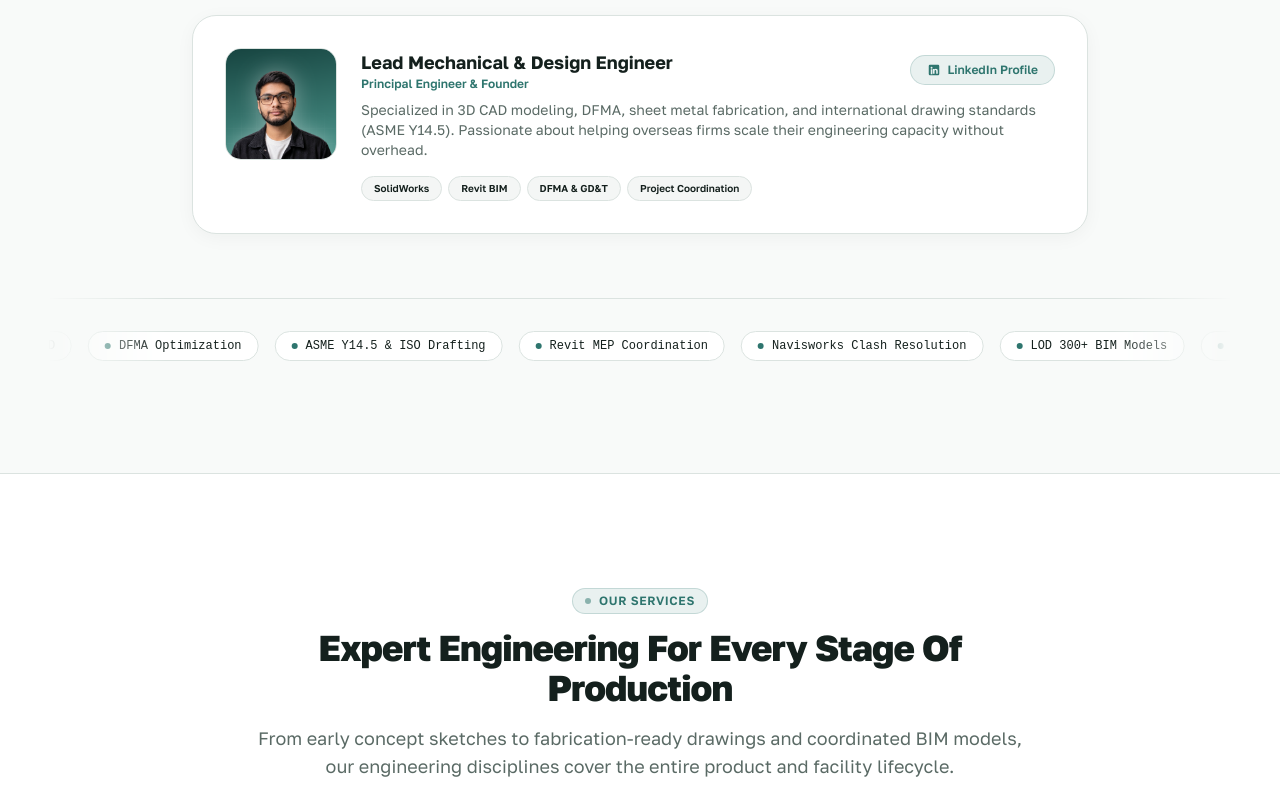
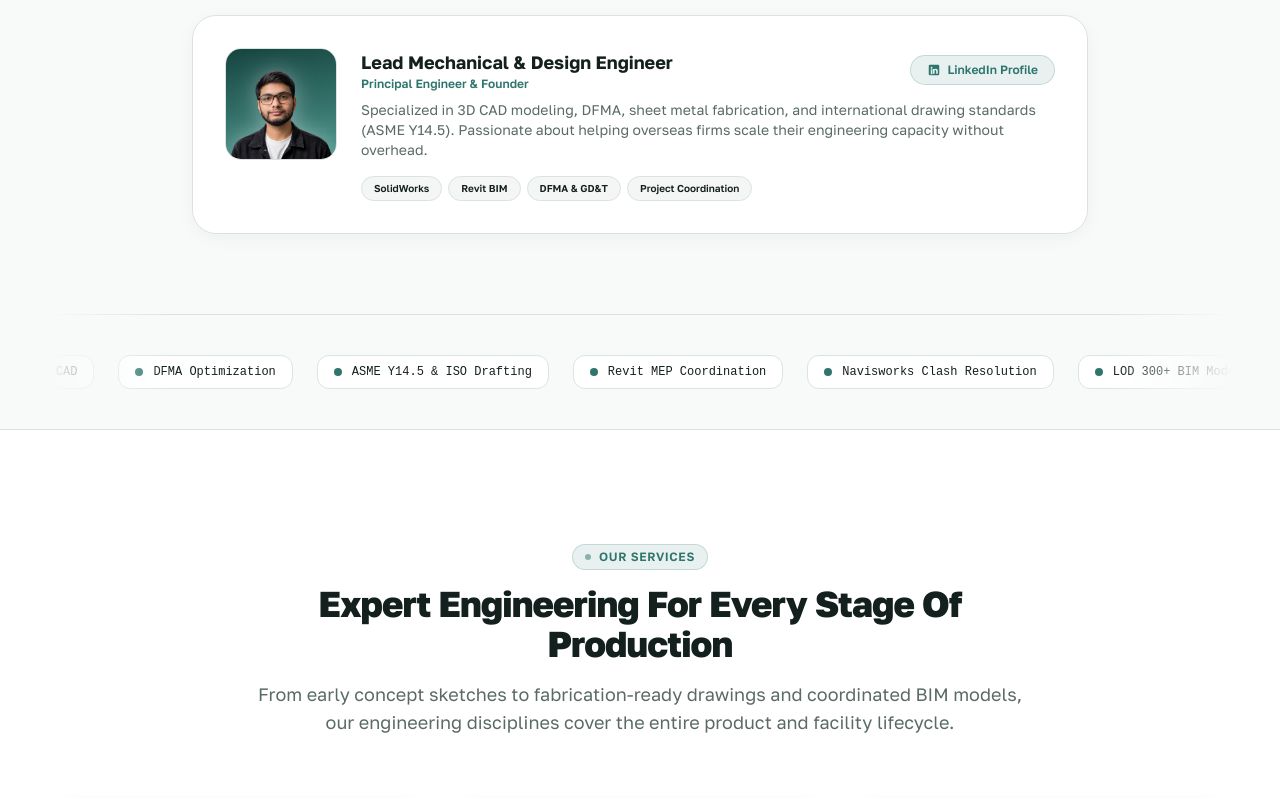
Before and after one commit to mdshafayatullahshanto/escalup, a React (Vite) app: page / in a window 1280 px wide. Shown: the part 2328-3126 px from the top of the page. Built offline with nearby package versions, Linux system fonts and the light colour scheme; no server answers.

Commit message:
feat: align discipline ticker motion and vertically center in its strip

```diff
--- a/src/components/AboutManifesto.jsx
+++ b/src/components/AboutManifesto.jsx
@@ -46,7 +46,7 @@ export default function AboutManifesto() {
   const leadEngineer = teamData[0];
 
   return (
-    <section id="about" className="py-20 md:py-28 bg-[#F8FAF9] border-b border-[#DBE3E0] relative overflow-hidden scroll-mt-12">
+    <section id="about" className="pt-20 md:pt-28 pb-0 bg-[#F8FAF9] border-b border-[#DBE3E0] relative overflow-hidden scroll-mt-12">
       <div className="w-full max-w-[1600px] 2xl:max-w-[1760px] mx-auto px-4 sm:px-6 md:px-8 lg:px-12 2xl:px-16">
 
         {/* Top Header Block: Tag + Big Editorial Statement (Centered in Middle) */}
@@ -243,18 +243,18 @@ export default function AboutManifesto() {
         )}
 
         {/* Continuous Discipline Marquee */}
-        <div className="pt-8 border-t border-[#DBE3E0] overflow-hidden relative [mask-image:linear-gradient(to_right,transparent,black_10%,black_90%,transparent)]">
+        <div className="mt-16 md:mt-20 py-8 md:py-10 border-t border-[#DBE3E0] overflow-hidden relative [mask-image:linear-gradient(to_right,transparent,black_10%,black_90%,transparent)]">
           <motion.div
             animate={{ x: ['0%', '-50%'] }}
-            transition={{ duration: 28, repeat: Infinity, ease: 'linear' }}
-            className="flex items-center gap-4 shrink-0 whitespace-nowrap"
+            transition={{ duration: 32, repeat: Infinity, ease: 'linear' }}
+            className="flex items-center gap-6 shrink-0 whitespace-nowrap"
           >
-            {[...DISCIPLINE_TICKER, ...DISCIPLINE_TICKER].map((tag, idx) => (
+            {[...DISCIPLINE_TICKER, ...DISCIPLINE_TICKER, ...DISCIPLINE_TICKER, ...DISCIPLINE_TICKER].map((tag, idx) => (
               <span
                 key={idx}
-                className="inline-flex items-center gap-2 px-4 py-1.5 rounded-full text-xs font-mono font-medium text-[#14201D] bg-white border border-[#DBE3E0]"
+                className="inline-flex items-center gap-2.5 px-4 py-2 rounded-xl text-xs font-mono font-medium text-[#14201D] bg-white border border-[#DBE3E0] hover:border-[#2E756E]/40 shadow-xs transition-colors cursor-default"
               >
-                <span className="w-1.5 h-1.5 rounded-full bg-[#2E756E]" />
+                <span className="w-2 h-2 rounded-full bg-[#2E756E]" />
                 <span>{tag}</span>
               </span>
             ))}
```
